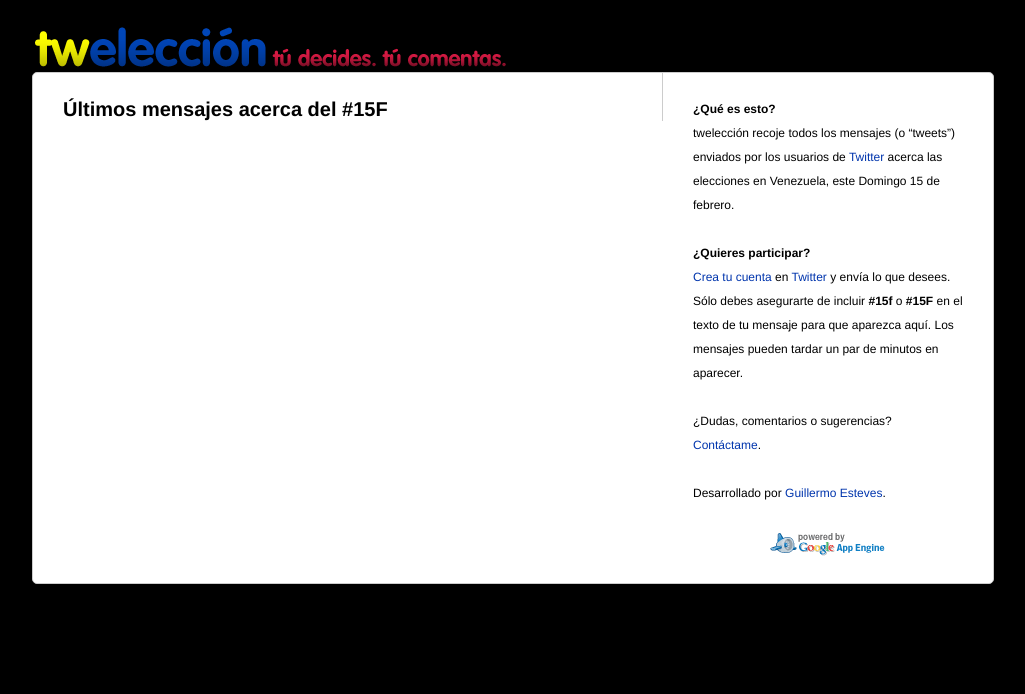
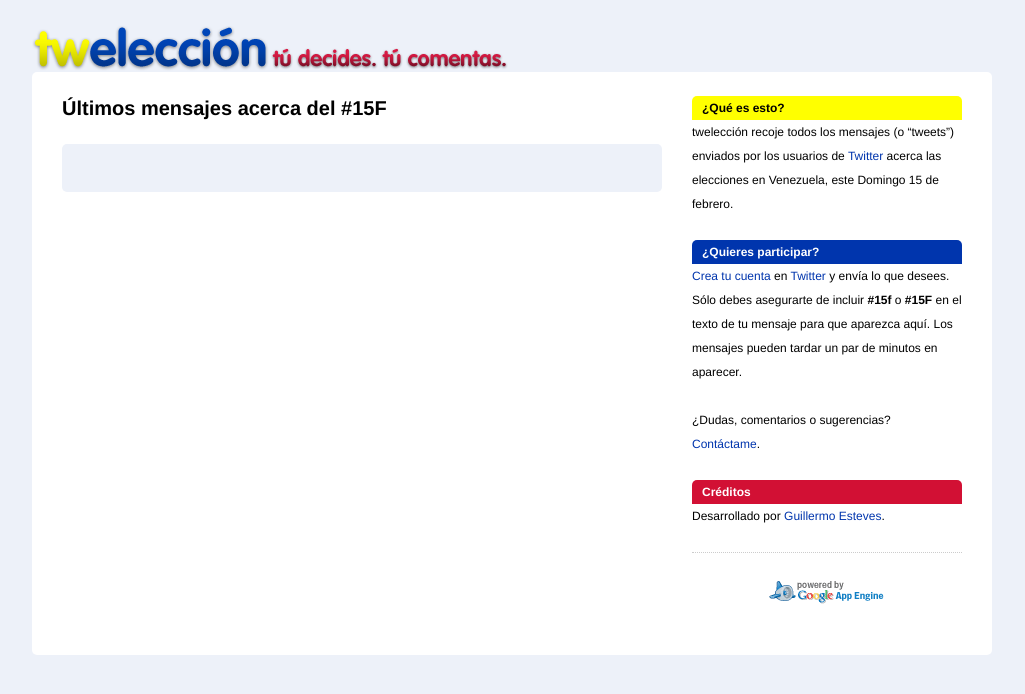
Before and after one commit to gesteves/tweleccion, a Django app: template templates/index.html in a window 1280 px wide. Shown: the top 694 px of the page, without its empty margins (127-1152 px from the left). Run offline with Django 3.2, Linux system fonts and the light colour scheme; the template is opened without the code that fills it, so the values that code supplies are empty; some libraries are stand-ins or nearby versions.

Commit message:
Redesigned the site

```diff
--- a/static/stylesheets/styles.css
+++ b/static/stylesheets/styles.css
@@ -7,7 +7,7 @@ version: 2.6.0
 html{color:#000;background:#FFF;}body,div,dl,dt,dd,ul,ol,li,h1,h2,h3,h4,h5,h6,pre,code,form,fieldset,legend,input,textarea,p,blockquote,th,td{margin:0;padding:0;}table{border-collapse:collapse;border-spacing:0;}fieldset,img{border:0;}address,caption,cite,code,dfn,em,strong,th,var{font-style:normal;font-weight:normal;}li{list-style:none;}caption,th{text-align:left;}h1,h2,h3,h4,h5,h6{font-size:100%;font-weight:normal;}q:before,q:after{content:'';}abbr,acronym{border:0;font-variant:normal;}sup{vertical-align:text-top;}sub{vertical-align:text-bottom;}input,textarea,select{font-family:inherit;font-size:inherit;font-weight:inherit;}input,textarea,select{*font-size:100%;}legend{color:#000;}del,ins{text-decoration:none;}
 
 /*
-Amarillo: #ffce00
+Amarillo: #ffff00
 Azul:0035ad
 Rojo:d21034
 
@@ -20,7 +20,7 @@ b {
 html {
 	font-family:"HelveticaNeue-Light", "Helvetica Neue Light", "Helvetica Neue", Calibri, Arial, sans-serif;
 	font-weight:300;
-	background:#000;
+	background:#edf1f9;
 }
 
 h1 {
@@ -51,11 +51,8 @@ h1 a{
 	-webkit-border-radius:5px;
 	-moz-border-radius:5px;
 	margin-bottom:100px;
-	border:1px solid #ccc;
 	padding-bottom:24px;
 	margin-bottom:24px;
-	-webkit-box-shadow:0 2px 10px #000;
-	-moz-box-shadow:0 2px 10px #000;
 }
 
 #about {
@@ -67,10 +64,9 @@ h1 a{
 
 
 #tweets {
-	width:599px;
+	width:600px;
 	float:left;
 	margin: 0 30px;
-	border-right:1px solid #ccc;
 }
 
 div.single {
@@ -82,17 +78,23 @@ div.single {
 ul {
 	font-size:16px;
 	line-height:1.5;
-	width:600px;
+	width:540px;
 	float:left;
+	background:#edf1f9;
+	padding:1.5em 30px 1.5em 30px;
+	margin:1.5em 0;
+	-webkit-border-radius:5px;
+	-moz-border-radius:5px;
 }
 
 ul li {
-	margin:1.5em 0 0 0;
-	padding-bottom:1.5em;
+	margin:0 0 1px 0;
 	float:left;
-	width:570px;
-	padding-right:30px;
-	border-bottom:1px dotted #ccc;
+	width:480px;
+	background:#fff;
+	padding:1.5em 30px 1.5em 30px;
+	-webkit-border-radius:5px;
+	-moz-border-radius:5px;
 }
 
 
@@ -123,6 +125,26 @@ p, h3 {
 	font-size:12px;
 	line-height:2;
 	margin-bottom:2em;
+}
+
+h3.side1, h3.side2, h3.side3 {
+	-webkit-border-top-left-radius:5px;
+	-webkit-border-top-right-radius:5px;
+	-moz-border-radius-topleft:5px;
+	-moz-border-radius-topright:5px;
+	padding:0 10px;
+}
+h3.side1 {
+	background:#ff0;
+}
+
+h3.side2 {
+	background:#0035ad;
+	color:#fff;
+}
+h3.side3 {
+	background:#d21034;
+	color:#fff;
 }
 
 a {
@@ -158,13 +180,13 @@ p.notes {
 }
 
 p.gae {
-	width:120px;
-	height:30px;
-	display:block;
-	margin:0 auto;
+	padding-top:30px;
+	border-top:1px dotted #ccc;
 	text-indent:-10000px;
-	background:url('/static/images/appengine-noborder-120x30.gif') top left no-repeat;
+	background:url('/static/images/appengine-noborder-120x30.gif') center 24px no-repeat;
 }
+
+
 
 span.loading {
 	padding-left:18px;
--- a/templates/index.html
+++ b/templates/index.html
@@ -14,16 +14,20 @@
 </div>
 
 <div id="about">
-	<h3>¿Qué es esto?</h3>
+	<div>
+	<h3 class="side1">¿Qué es esto?</h3>
 	<p>twelección recoje todos los mensajes (o &ldquo;tweets&rdquo;) enviados por los usuarios de <a href="http://twitter.com">Twitter</a> acerca las elecciones en Venezuela, este Domingo 15 de febrero.</p>
-	<h3>¿Quieres participar?</h3>
+	</div>
+	<div>
+	<h3 class="side2">¿Quieres participar?</h3>
 	<p><a href="https://twitter.com/signup">Crea tu cuenta</a> en <a href="http://twitter.com">Twitter</a> y envía lo que desees. Sólo debes asegurarte de incluir <strong>#15f</strong> o <strong>#15F</strong> en el texto de tu mensaje para que aparezca aquí. Los mensajes pueden tardar un par de minutos en aparecer.</p>
 
 	<p>¿Dudas, comentarios o sugerencias? <a href="http://twitter.com/home?status=@gesteves%20">Contáctame</a>.</p>
 
+	<div>
+	<h3 class="side3">Créditos</h3>
 	<p>Desarrollado por <a href="http://www.gesteves.com">Guillermo Esteves</a>.</p>
-
-
+	</div>
 	<p class="gae">Powered by Google App Engine.</p>
 
 
```
Also changed, not shown: static/stylesheets/ie6.css (+0 -14 lines), 1 other file.
